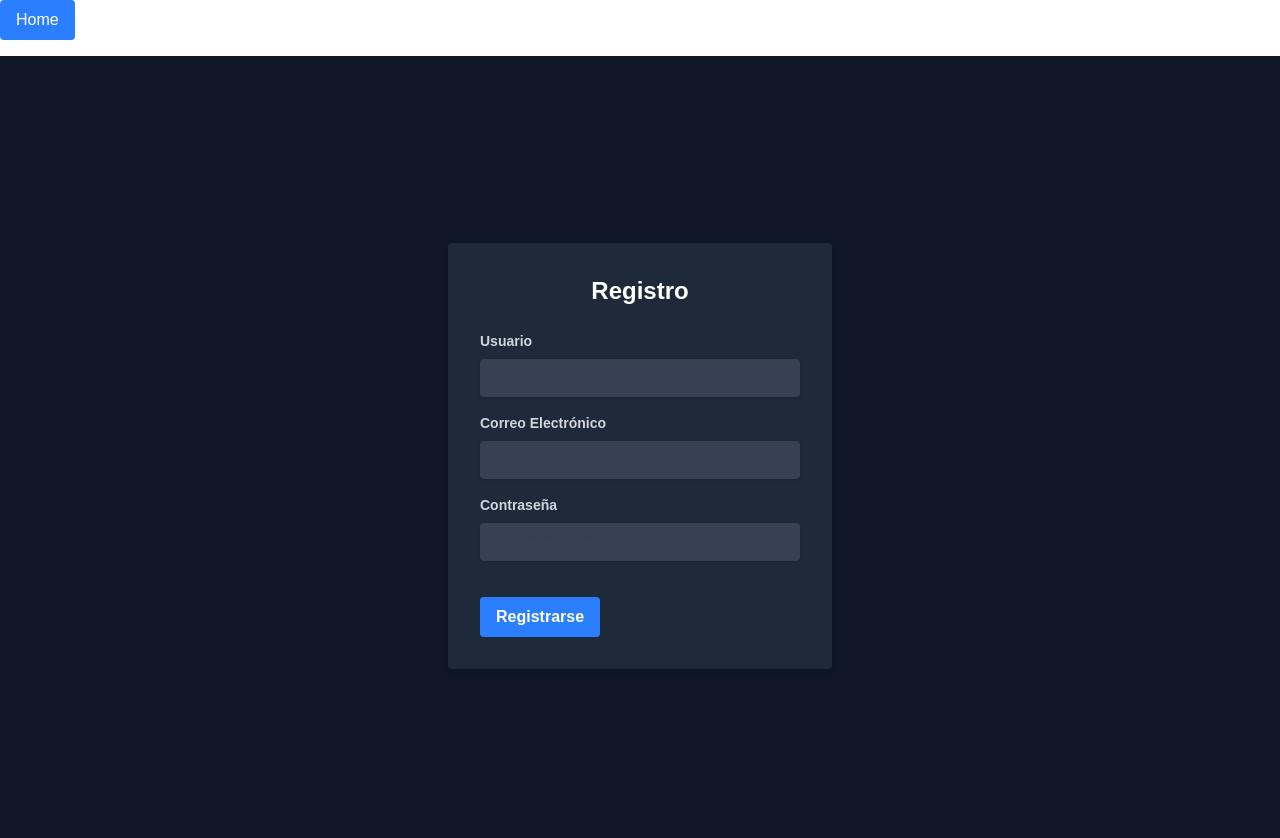
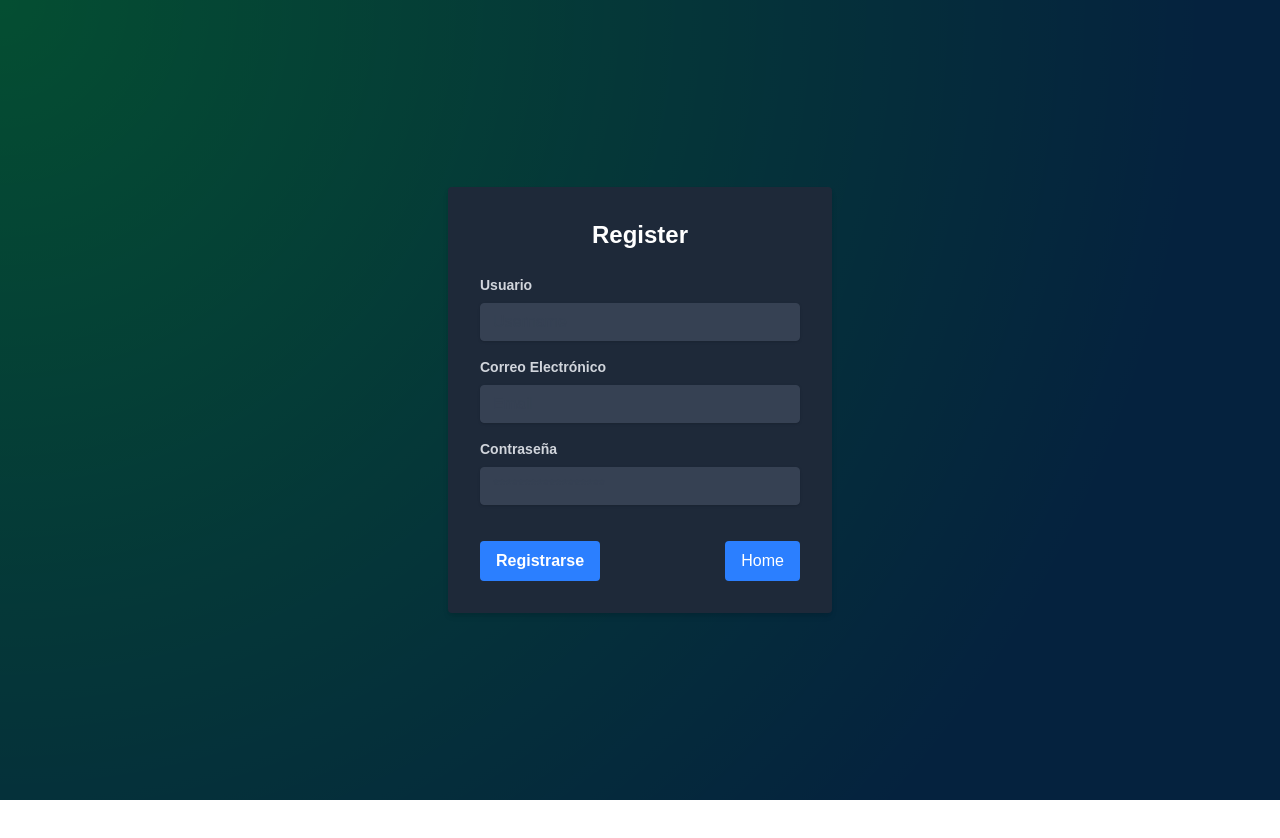
Before and after one commit to pairPrograming1/front, a Next.js app in the folder my-app/: page /register in a window 1280 px wide. Shown: the top 838 px of the page. After the commit the page ends 800 px from the top, so only its background shows below. Built offline with nearby package versions, Linux system fonts and the light colour scheme.

Commit message:
modificacion en los estilos de la pagina principal y componente login y register

```diff
--- a/my-app/src/app/login/page.js
+++ b/my-app/src/app/login/page.js
@@ -1,15 +1,9 @@
 "use client";
 import Login from "../../component/login/login";
-import Link from "next/link";
 
 export default function LoginPage() {
   return (
     <div>
-      <Link href="/">
-        <button className="px-4 py-2 mb-4 text-white bg-blue-500 rounded hover:bg-blue-700">
-          Home
-        </button>
-      </Link>
       <Login />
     </div>
   );
--- a/my-app/src/app/page.js
+++ b/my-app/src/app/page.js
@@ -1,8 +1,10 @@
 "use client";
 import { useRouter } from "next/navigation";
+import { useState, useEffect } from "react";
 
 export default function Home() {
   const router = useRouter();
+  const [mousePosition, setMousePosition] = useState({ x: 0, y: 0 });
 
   const handleLoginClick = () => {
     router.push("/login");
@@ -12,18 +14,33 @@ export default function Home() {
     router.push("/register");
   };
 
+  useEffect(() => {
+    const handleMouseMove = (event) => {
+      setMousePosition({ x: event.clientX, y: event.clientY });
+    };
+    window.addEventListener("mousemove", handleMouseMove);
+    return () => {
+      window.removeEventListener("mousemove", handleMouseMove);
+    };
+  }, []);
+
   return (
-    <div className="bg-gray-900 text-white min-h-screen flex flex-col items-center justify-center">
+    <div
+      className="bg-gray-900 text-white min-h-screen flex flex-col items-center justify-center relative"
+      style={{
+        background: `radial-gradient(circle at ${mousePosition.x}px ${mousePosition.y}px, rgba(0, 255, 0, 0.2), transparent 80%),rgb(5, 34, 62)`,
+      }}
+    >
       <h1 className="text-4xl mb-4">Home</h1>
       <button
         onClick={handleLoginClick}
-        className="bg-blue-500 hover:bg-blue-700 text-white font-bold py-2 px-4 rounded mb-4"
+        className="bg-blue-500 hover:bg-blue-700 text-white font-bold py-2 px-4 rounded mb-4 hover:shadow-lg hover:shadow-green-500/50"
       >
         Iniciar sesion
       </button>
       <button
         onClick={handleRegisterClick}
-        className="bg-green-500 hover:bg-green-700 text-white font-bold py-2 px-4 rounded"
+        className="bg-green-500 hover:bg-green-700 text-white font-bold py-2 px-4 rounded hover:shadow-lg hover:shadow-green-500/50"
       >
         Registrarse
       </button>
--- a/my-app/src/app/register/page.js
+++ b/my-app/src/app/register/page.js
@@ -1,15 +1,9 @@
 "use client";
 import Register from "../../component/register/register";
-import Link from "next/link";
 
 export default function RegisterPage() {
   return (
     <div>
-      <Link href="/">
-        <button className="px-4 py-2 mb-4 text-white bg-blue-500 rounded hover:bg-blue-700">
-          Home
-        </button>
-      </Link>
       <Register />
     </div>
   );
--- a/my-app/src/component/login/login.js
+++ b/my-app/src/component/login/login.js
@@ -1,8 +1,28 @@
-import React from "react";
+import React, { useState, useEffect } from "react";
+import Link from "next/link";
 
 export default function Login() {
+  const [mousePosition, setMousePosition] = useState({ x: 0, y: 0 });
+
+  useEffect(() => {
+    const handleMouseMove = (event) => {
+      setMousePosition({ x: event.clientX, y: event.clientY });
+    };
+
+    window.addEventListener("mousemove", handleMouseMove);
+
+    return () => {
+      window.removeEventListener("mousemove", handleMouseMove);
+    };
+  }, []);
+
   return (
-    <div className="flex items-center justify-center min-h-screen bg-gray-900">
+    <div
+      className="bg-gray-900 text-white min-h-screen flex flex-col items-center justify-center relative"
+      style={{
+        background: `radial-gradient(circle at ${mousePosition.x}px ${mousePosition.y}px, rgba(0, 255, 0, 0.2), transparent 80%),rgb(5, 34, 62)`,
+      }}
+    >
       <div className="bg-gray-800 p-8 rounded shadow-md w-full max-w-sm">
         <h2 className="text-2xl font-bold mb-6 text-center text-white">
           Login
@@ -38,11 +58,16 @@ export default function Login() {
           </div>
           <div className="flex items-center justify-between">
             <button
-              className="bg-blue-500 hover:bg-blue-700 text-white font-bold py-2 px-4 rounded focus:outline-none focus:shadow-outline"
+              className="bg-blue-500 hover:bg-blue-700 text-white font-bold py-2 px-4 rounded focus:outline-none focus:shadow-outline mr-2"
               type="button"
             >
               Iniciar sesión
             </button>
+            <Link href="/" legacyBehavior>
+              <a className="px-4 py-2 text-white bg-blue-500 rounded hover:bg-blue-700">
+                Home
+              </a>
+            </Link>
           </div>
         </form>
       </div>
--- a/my-app/src/component/register/register.js
+++ b/my-app/src/component/register/register.js
@@ -1,11 +1,31 @@
-import React from "react";
+import React, { useState, useEffect } from "react";
+import Link from "next/link";
 
 export default function Register() {
+  const [mousePosition, setMousePosition] = useState({ x: 0, y: 0 });
+
+  useEffect(() => {
+    const handleMouseMove = (event) => {
+      setMousePosition({ x: event.clientX, y: event.clientY });
+    };
+
+    window.addEventListener("mousemove", handleMouseMove);
+
+    return () => {
+      window.removeEventListener("mousemove", handleMouseMove);
+    };
+  }, []);
+
   return (
-    <div className="flex items-center justify-center min-h-screen bg-gray-900">
+    <div
+      className="bg-gray-900 text-white min-h-screen flex flex-col items-center justify-center relative"
+      style={{
+        background: `radial-gradient(circle at ${mousePosition.x}px ${mousePosition.y}px, rgba(0, 255, 0, 0.2), transparent 80%),rgb(5, 34, 62)`,
+      }}
+    >
       <div className="bg-gray-800 p-8 rounded shadow-md w-full max-w-sm">
         <h2 className="text-2xl font-bold mb-6 text-center text-white">
-          Registro
+          Register
         </h2>
         <form>
           <div className="mb-4">
@@ -52,11 +72,16 @@ export default function Register() {
           </div>
           <div className="flex items-center justify-between">
             <button
-              className="bg-blue-500 hover:bg-blue-700 text-white font-bold py-2 px-4 rounded focus:outline-none focus:shadow-outline"
+              className="bg-blue-500 hover:bg-blue-700 text-white font-bold py-2 px-4 rounded focus:outline-none focus:shadow-outline mr-2"
               type="button"
             >
               Registrarse
             </button>
+            <Link href="/" legacyBehavior>
+              <a className="px-4 py-2 text-white bg-blue-500 rounded hover:bg-blue-700">
+                Home
+              </a>
+            </Link>
           </div>
         </form>
       </div>
```
